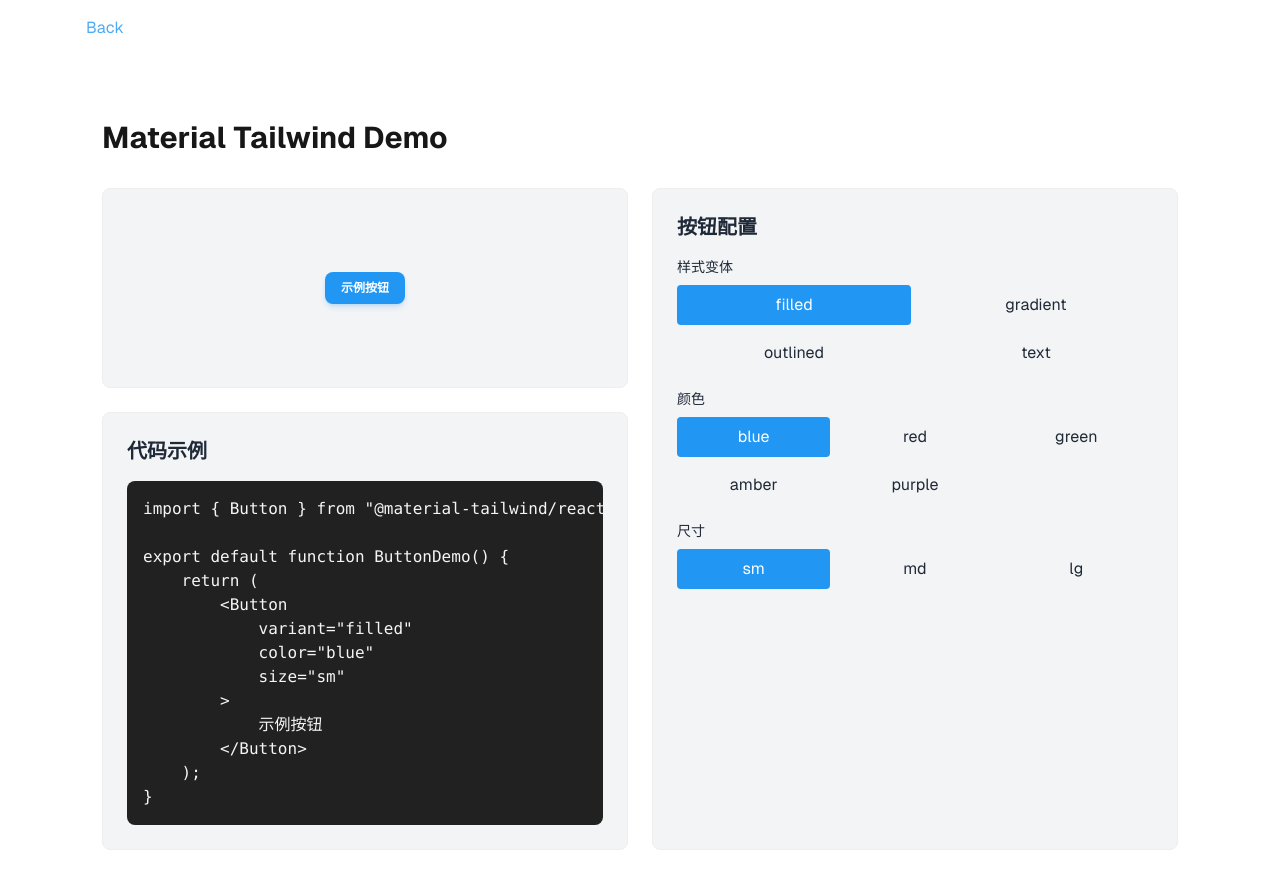
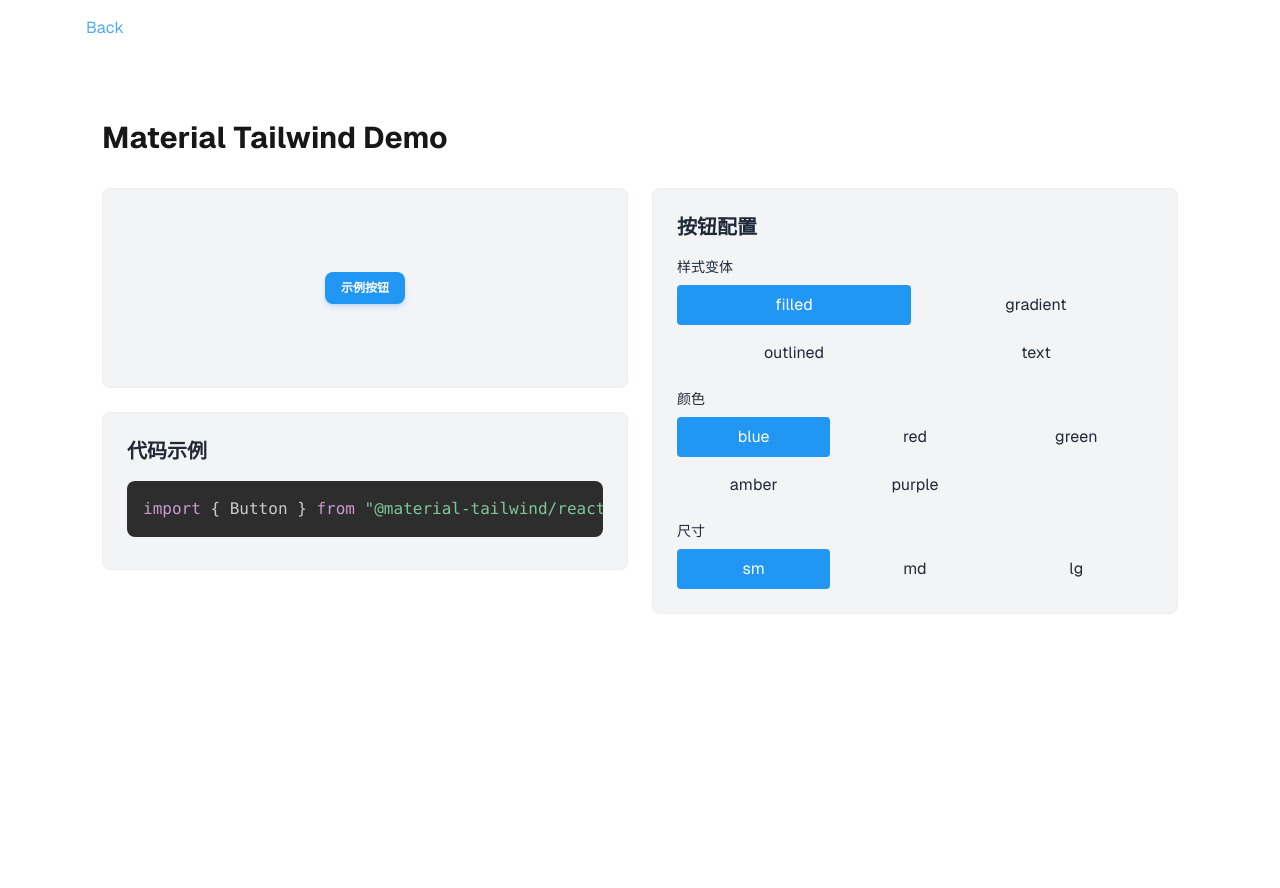
Before and after one commit to Bkyaro/repo-glance, a Next.js app: page /demos/material-tailwind in a window 1280 px wide. Shown: the top 888 px of the page. After the commit the page ends 800 px from the top, so only its background shows below. Built offline with nearby package versions, Linux system fonts and the light colour scheme.

Commit message:
feat: adjust code preview block & add prism highlight

```diff
--- a/package.json
+++ b/package.json
@@ -10,12 +10,15 @@
   },
   "dependencies": {
     "@material-tailwind/react": "^2.1.10",
+    "motion": "^11.11.17",
     "next": "15.0.3",
+    "prismjs": "^1.29.0",
     "react": "19.0.0-rc-66855b96-20241106",
     "react-dom": "19.0.0-rc-66855b96-20241106"
   },
   "devDependencies": {
     "@types/node": "^20",
+    "@types/prismjs": "^1.26.5",
     "@types/react": "^18",
     "@types/react-dom": "^18",
     "eslint": "^8",
--- /dev/null
+++ b/src/app/components/CodeBlock.tsx
@@ -0,0 +1,66 @@
+"use client";
+
+import Prism from "prismjs";
+import "prismjs/themes/prism-tomorrow.css";
+import "prismjs/components/prism-typescript";
+import "prismjs/components/prism-jsx";
+import "prismjs/components/prism-tsx";
+import { useMemo, useRef, useEffect } from "react";
+import { motion, AnimatePresence } from "framer-motion";
+
+interface CodeBlockProps {
+	code: string;
+	language?: string;
+}
+
+export default function CodeBlock({
+	code,
+	language = "typescript",
+}: CodeBlockProps) {
+	// 保存上一次的代码行，用于比较变化
+	const prevLinesRef = useRef<string[]>([]);
+
+	const highlightedCode = useMemo(() => {
+		const highlighted = Prism.highlight(
+			code,
+			Prism.languages[language],
+			language
+		);
+
+		const lines = highlighted.split("\n");
+
+		// 计算每行的变化状态
+		const linesWithChangeState = lines.map((line, index) => {
+			const hasChanged = prevLinesRef.current[index] !== line;
+			return {
+				html: line || " ",
+				key: `${index}-${line.slice(0, 10)}`,
+				changed: hasChanged,
+			};
+		});
+
+		// 更新上一次的代码行
+		prevLinesRef.current = lines;
+
+		return linesWithChangeState;
+	}, [code, language]);
+
+	return (
+		<div className="relative">
+			<pre className="bg-gray-900 text-gray-100 p-4 rounded-lg overflow-x-auto">
+				<code className={`language-${language}`}>
+					{highlightedCode.map(({ html, key, changed }) => (
+						<motion.div
+							key={key}
+							initial={changed ? { opacity: 0, y: -20 } : false}
+							animate={{ opacity: 1, y: 0 }}
+							transition={{ duration: 0.2 }}
+							className="block"
+							dangerouslySetInnerHTML={{ __html: html }}
+						/>
+					))}
+				</code>
+			</pre>
+		</div>
+	);
+}
--- a/src/app/demos/material-tailwind/page.tsx
+++ b/src/app/demos/material-tailwind/page.tsx
@@ -1,6 +1,7 @@
 "use client";
+import CodeBlock from "@/app/components/CodeBlock";
 import { Button } from "@material-tailwind/react";
-import { useState } from "react";
+import { useState, useMemo, useEffect } from "react";
 
 type ButtonVariant = "filled" | "gradient" | "outlined" | "text";
 type ButtonColor = "blue" | "red" | "green" | "amber" | "purple";
@@ -11,22 +12,26 @@ export default function MaterialTailwindDemo() {
 	const [color, setColor] = useState<ButtonColor>("blue");
 	const [size, setSize] = useState<ButtonSize>("sm");
 
-	// 生成当前配置的代码示例
-	const generateCode = () => {
+	// 使用 useMemo 缓存生成的代码
+	const code = useMemo(() => {
+		const buttonProps = [
+			`variant="${variant}"`,
+			`color="${color}"`,
+			`size="${size}"`,
+		];
+
 		return `import { Button } from "@material-tailwind/react";
 
-export default function ButtonDemo() {
+export default function Example() {
 	return (
 		<Button
-			variant="${variant}"
-			color="${color}"
-			size="${size}"
+			${buttonProps.join("\n      		")}
 		>
 			示例按钮
 		</Button>
 	);
 }`;
-	};
+	}, [variant, color, size]); // 依赖于所有配置项
 
 	return (
 		<div className="container mx-auto px-4 py-8">
@@ -44,9 +49,7 @@ export default function ButtonDemo() {
 					{/* 代码预览 */}
 					<div className="p-6 border rounded-lg bg-card-background text-card-foreground">
 						<h2 className="text-xl font-semibold mb-4">代码示例</h2>
-						<pre className="bg-gray-900 text-gray-100 p-4 rounded-lg overflow-x-auto">
-							<code>{generateCode()}</code>
-						</pre>
+						<CodeBlock code={code} />
 					</div>
 				</div>
 
```
Also changed, not shown: 1 other file (tests, documents, lock files or other folders).
